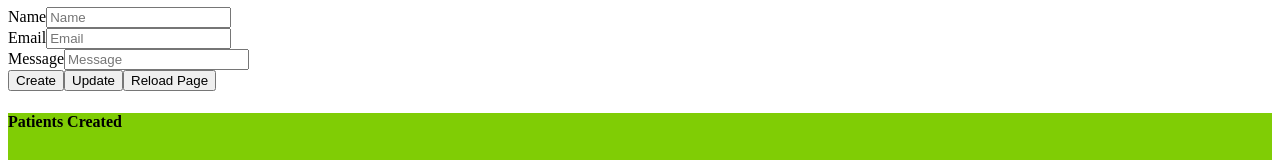
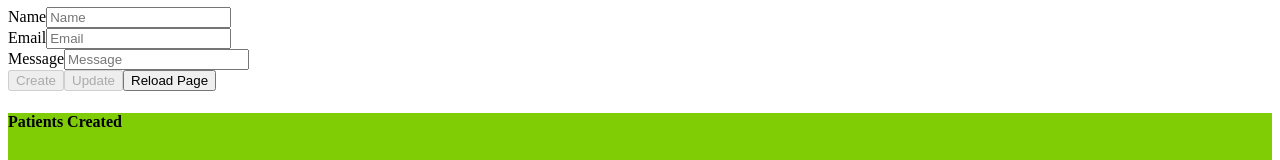
Before and after one commit to javatrap2020/angular-health-patient-message-ui-V2, an Angular app: page / in a window 1280 px wide. Shown: the part 317-477 px from the top of the page. Built offline with nearby package versions, Linux system fonts and the light colour scheme; no server answers.

Commit message:
add Validator email

```diff
--- a/src/app/app.component.ts
+++ b/src/app/app.component.ts
@@ -21,7 +21,9 @@ export class AppComponent implements OnDestroy {
   patientForm = new FormGroup({
     name: new FormControl('', Validators.nullValidator || Validators.required),
     // lastName: new FormControl('', Validators.nullValidator || Validators.required),
-    email: new FormControl('', Validators.nullValidator || Validators.required),
+    // email: new FormControl('', Validators.nullValidator || Validators.required),
+    email: new FormControl('', [Validators.required,
+      Validators.pattern("[^ @]*@[^ @]*")]),
     message: new FormControl('', Validators.nullValidator || Validators.required),
   });
 
```
